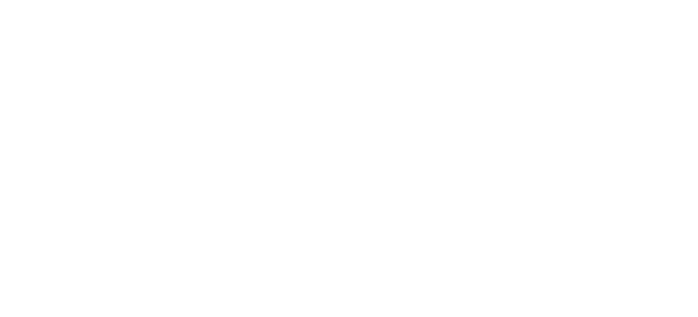
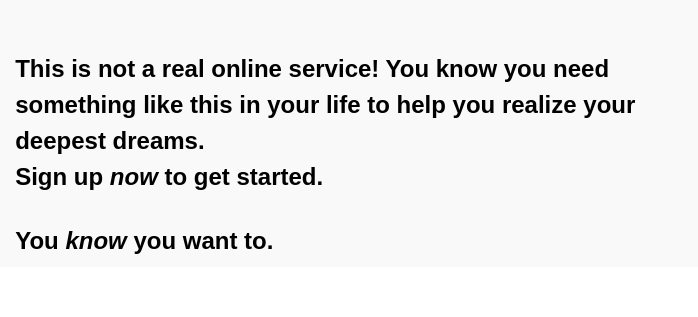
Before and after one commit to Tou1lle/sign-up-form-top2, a plain HTML site: page index.html in a window 1280 px wide. Shown: the top 317 px of the page, 388-1086 px from the left. Drawn offline with Linux system fonts and the light colour scheme.

Commit message:
Create form layout and add paragraph text
created the form layout using flex to make all
3 sections same size. Also added custom properties
for color of text and background.

```diff
--- a/index.html
+++ b/index.html
@@ -18,9 +18,19 @@
       <a href="https://unsplash.com/photos/green-leaf-plant-in-close-up-photography-25xggax4bSA" target="_blank" noopener noreferer>Unsplash</a></p>
   </div>
   <div class="form-container">
-    <div></div>
-    <div></div>
-    <div></div>
+    <div class="form-paragraph-container">
+      <p>
+        This is not a real online service! You know you need something like this in your life to
+        help you realize your deepest dreams.
+        <br>
+        Sign up <em>now</em> to get started.
+      </p>
+      <p>
+        You <em>know</em> you want to.
+      </p>
+    </div>
+    <div class="form-inputs-container"></div>
+    <div class="form-accountBtn-container"></div>
   </div>
 </body>
 </html>
--- a/styles/styles.css
+++ b/styles/styles.css
@@ -1,6 +1,14 @@
 @font-face {
   font-family: "north-odin";
   src: url(../assets/fonts/Norse-Bold.otf) format(opentype);
+}
+
+:root {
+  --logo-bg-color: rgb(10, 10, 10, 0.7);
+  --logo-text-color: #FFF;
+  --logo-font: "north-odin", Arial, Helvetica, sans-serif;
+  --form-bg-darker: #f9f9f9;
+  --hover-text-color: lime;
 }
 
 body {
@@ -14,7 +22,7 @@ body > .logo-container {
   background-image: url("../assets/imgs/leafs-top.jpg");
   background-size: cover;
   position: relative;
-  color: #FFF;
+  color: var(--logo-text-color);
   display: flex;
   flex-direction: column;
   justify-content: flex-end;
@@ -30,13 +38,13 @@ body > .form-container {
   position: absolute;
   padding: 1rem 0;
   width: 100%;
-  background-color: rgb(10, 10, 10, 0.7);
+  background-color: var(--logo-bg-color);
   top: 20%;
   display: flex;
   justify-content: center;
   align-items: center;
   gap: 1rem;
-  font-family: "north-odin", Arial, Helvetica, sans-serif;
+  font-family: var(--logo-font);
 }
 
 img[src="assets/imgs/odin-lined.png"] {
@@ -49,5 +57,41 @@ img[src="assets/imgs/odin-lined.png"] {
 }
 
 a:link {
-  color: #FFF;
+  color: var(--logo-text-color);
 }
+
+a:hover {
+  color: var(--hover-text-color);
+}
+
+.form-container {
+  display: flex;
+  flex-direction: column;
+}
+
+.form-container .form-paragraph-container,
+.form-container .form-inputs-container,
+.form-container .form-accountBtn-container {
+  flex: 1;
+}
+
+.form-paragraph-container {
+  display: flex;
+  flex-direction: column;
+  justify-content: flex-end;
+  background-color: var(--form-bg-darker);
+}
+
+.form-paragraph-container p {
+  font-size: 1.5rem;
+  font-weight: bold;
+  padding: 1.2rem;
+}
+
+.form-paragraph-container p:first-child {
+  padding-right: 20%;
+}
+
+.form-paragraph-container p:last-child {
+  padding: 0.5rem 1.2rem;
+}
```
